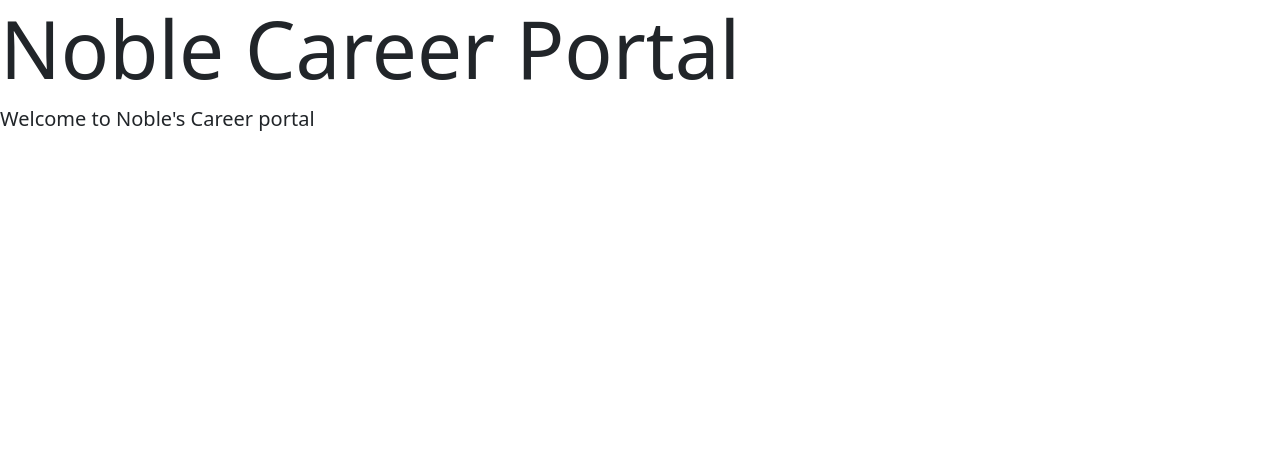
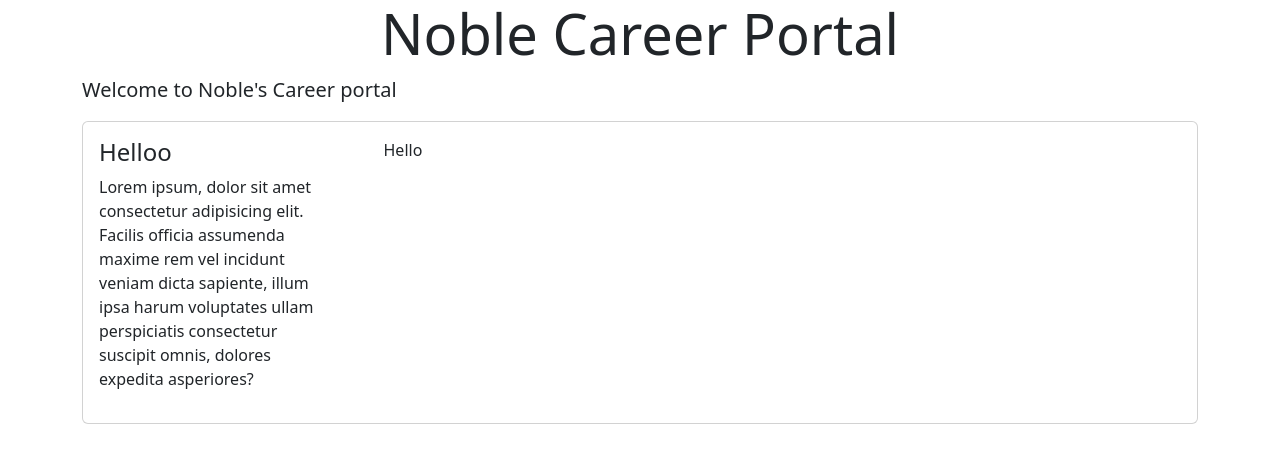
Before and after one commit to Mokoth/careers-portal, a Flask app: template templates/base.html in a window 1280 px wide. Shown: the top 463 px of the page. Run offline with Flask 3, Linux system fonts and the light colour scheme; the template is opened without the code that fills it, so the values that code supplies are empty.

Commit message:
Add templates files

```diff
--- a/app.py
+++ b/app.py
@@ -4,7 +4,7 @@ app = Flask(__name__)
 
 @app.route('/')
 def index():
-  return render_template('base.html')
+  return render_template('home.html')
 
 if __name__ == '__main__':
   app.run(host='0.0.0.0', debug=True)
--- a/templates/base.html
+++ b/templates/base.html
@@ -8,8 +8,29 @@
     integrity="sha384-9ndCyUaIbzAi2FUVXJi0CjmCapSmO7SnpJef0486qhLnuZ2cdeRhO02iuK6FUUVM" crossorigin="anonymous">
 </head>
 <body>
-  <h1 class="display-1">Noble Career Portal</h1>
-  <p class="lead">Welcome to Noble's Career portal</p>
+  <div class="container">
+    <h1 class="display-4 text-center">Noble Career Portal</h1>
+    <p class="lead">Welcome to Noble's Career portal</p>
+    <div class="card">
+      <div class="row">
+        <div class="col-3">
+          <div class="card-body">
+            <div class="card-title">
+              <h4>Helloo</h4>
+            </div>
+            <p>Lorem ipsum, dolor sit amet consectetur adipisicing elit. Facilis officia assumenda maxime rem vel
+              incidunt veniam dicta sapiente, illum ipsa harum voluptates ullam perspiciatis consectetur suscipit omnis,
+              dolores expedita asperiores?</p>
+          </div>
+        </div>
+        <div class="col-5">
+          <div class="card-body">
+            <div class="card-title">Hello</div>
+          </div>
+        </div>
+      </div>
+    </div>
+  </div>
   <script src="https://cdn.jsdelivr.net/npm/bootstrap@5.3.0/dist/js/bootstrap.bundle.min.js"
     integrity="sha384-geWF76RCwLtnZ8qwWowPQNguL3RmwHVBC9FhGdlKrxdiJJigb/j/68SIy3Te4Bkz"
     crossorigin="anonymous"></script>
```
Also changed, not shown: templates/home.html (added, +32 -0 lines).
